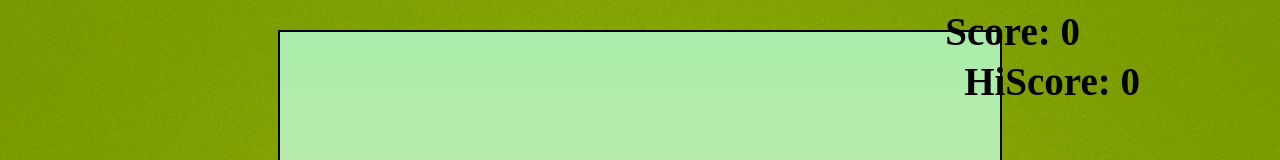
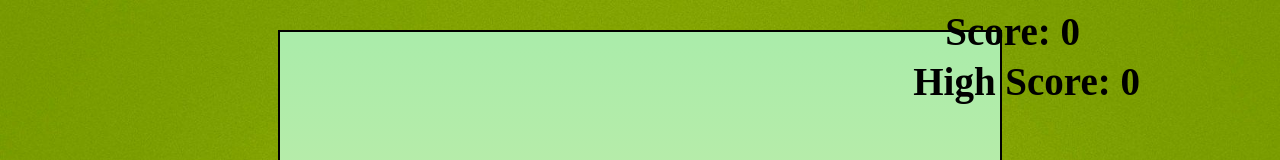
Before and after one commit to vaibhavagarwal3105/CricGen, a plain HTML site: page SnakeAndFruit.github.io-main/index.html in a window 1280 px wide. Shown: the top 160 px of the page. Drawn offline with Linux system fonts and the light colour scheme; a web font is replaced by a local one.

Commit message:
Update index.html

```diff
--- a/SnakeAndFruit.github.io-main/index.html
+++ b/SnakeAndFruit.github.io-main/index.html
@@ -10,7 +10,7 @@
 <body>
     <div class="body">
         <div id="scoreBox">Score: 0</div>
-        <div id="hiscoreBox">HiScore: 0</div>
+        <div id="hiscoreBox">High Score: 0</div>
         <div id="board"></div>
     </div>
 </body>
```
